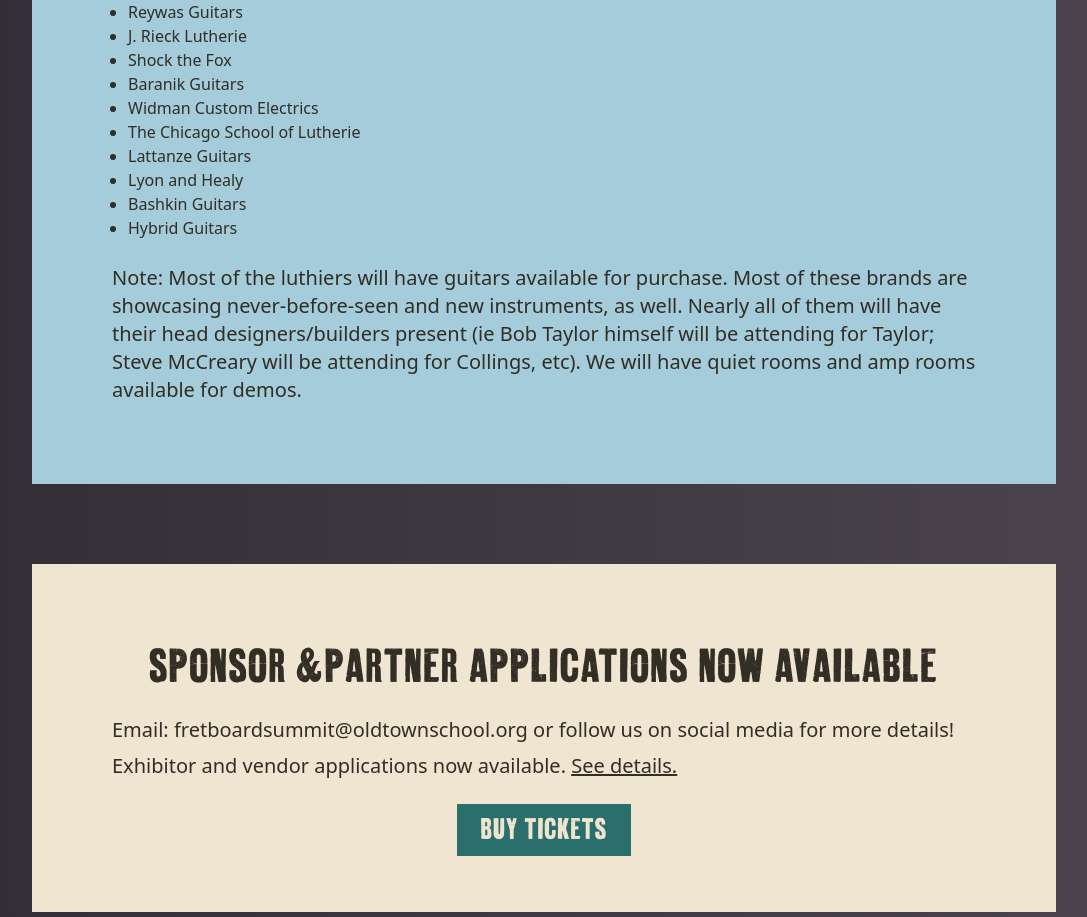
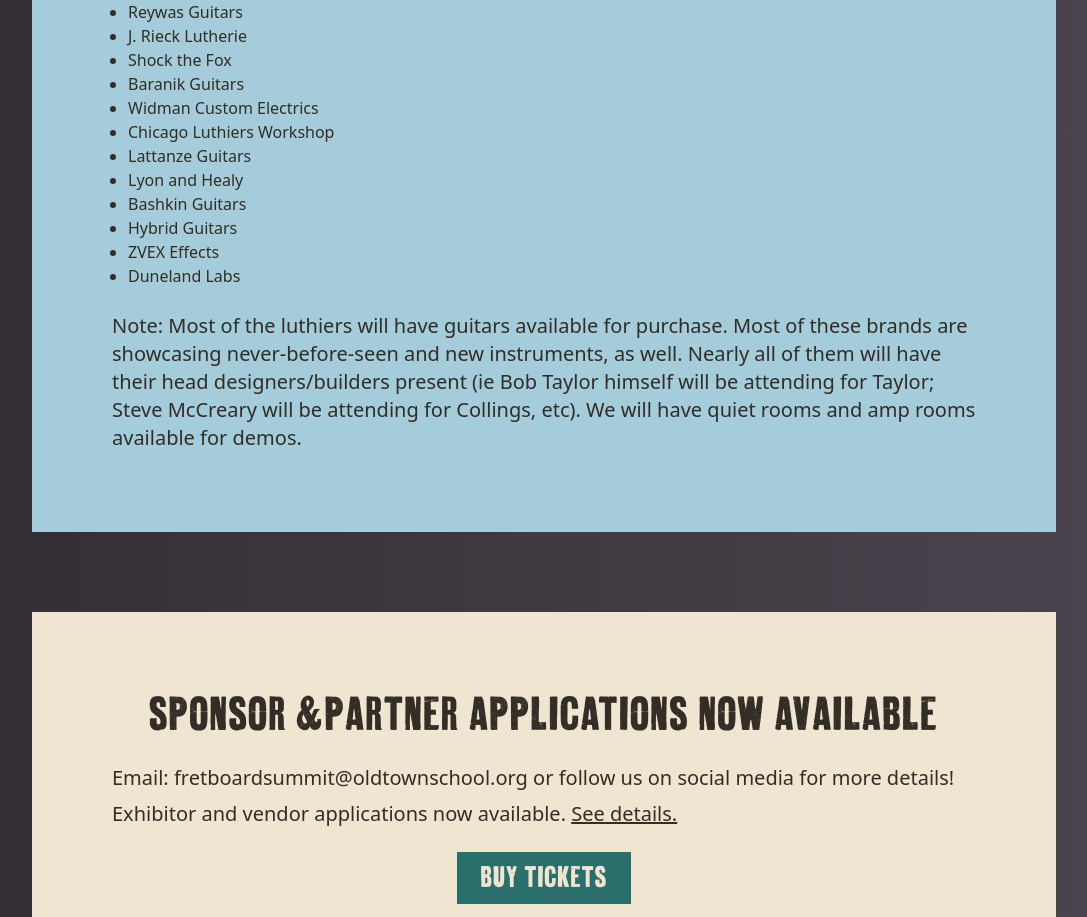
Before and after one commit to oldtownschool/fretboard-summit, a Next.js app: page /luthiers in a window 1280 px wide. Shown: the part 1901-2818 px from the top of the page, without its empty margins (96-1183 px from the left). Built offline with nearby package versions, Linux system fonts and the light colour scheme.

Commit message:
updated /luthiers with an edited name, and 2 new names to the list

```diff
--- a/app/luthiers/page.js
+++ b/app/luthiers/page.js
@@ -75,11 +75,13 @@ export default function Luthiers() {
             <li>Shock the Fox</li>
             <li>Baranik Guitars</li>
             <li>Widman Custom Electrics</li>
-            <li>The Chicago School of Lutherie</li>
+            <li>Chicago Luthiers Workshop</li>
             <li>Lattanze Guitars</li>
             <li>Lyon and Healy</li>
             <li>Bashkin Guitars</li>
             <li>Hybrid Guitars</li>
+            <li>ZVEX Effects</li>
+            <li>Duneland Labs</li>
           </ul>
 
           <p className="text-xl my-6">Note: Most of the luthiers will have guitars available for purchase. Most of these brands are showcasing never-before-seen and new instruments, as well. Nearly all of them will have their head designers/builders present &#40;ie Bob Taylor himself will be attending for Taylor; Steve McCreary will be attending for Collings, etc&#41;. We will have quiet rooms and amp rooms available for demos.</p>
```
